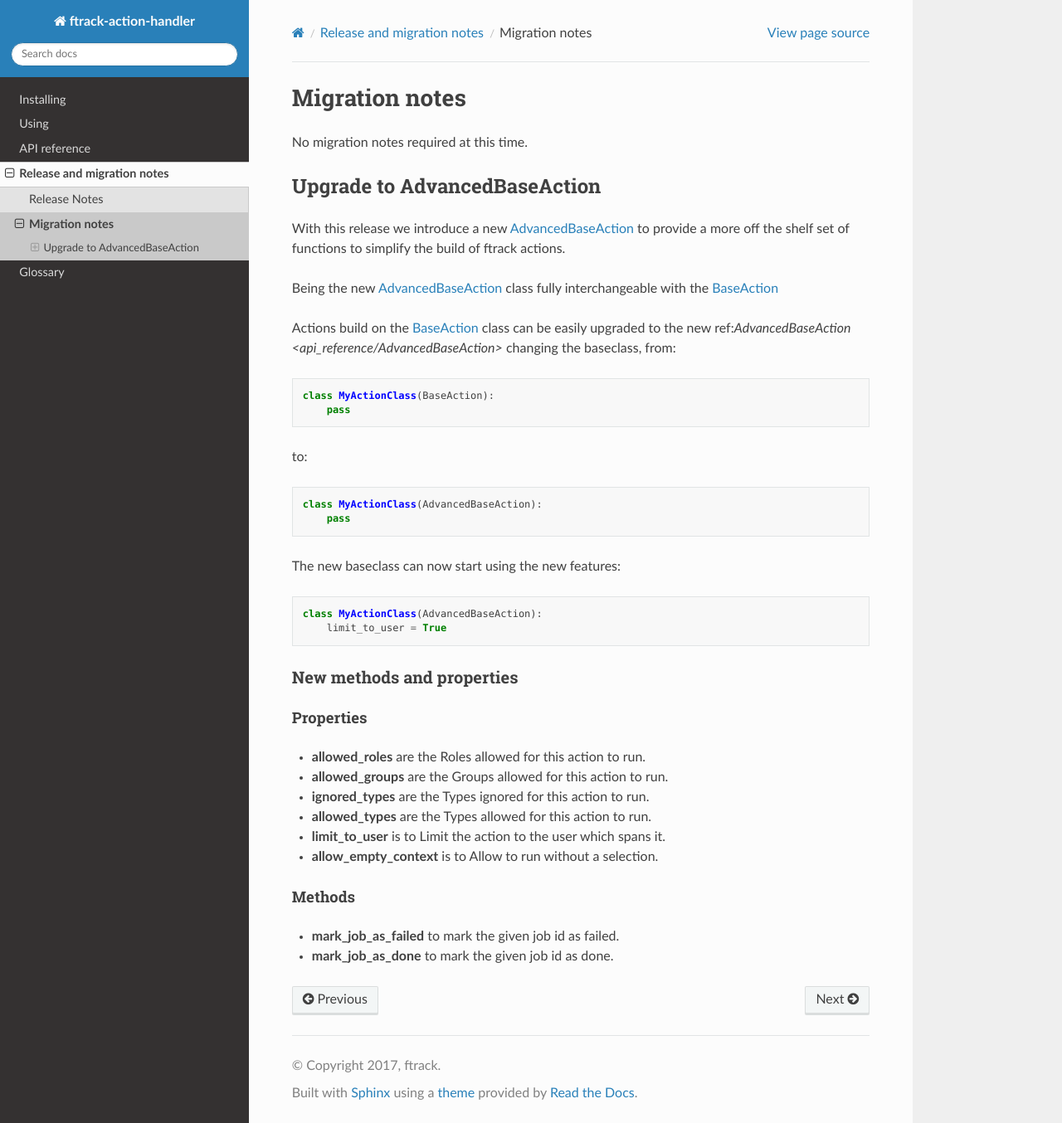
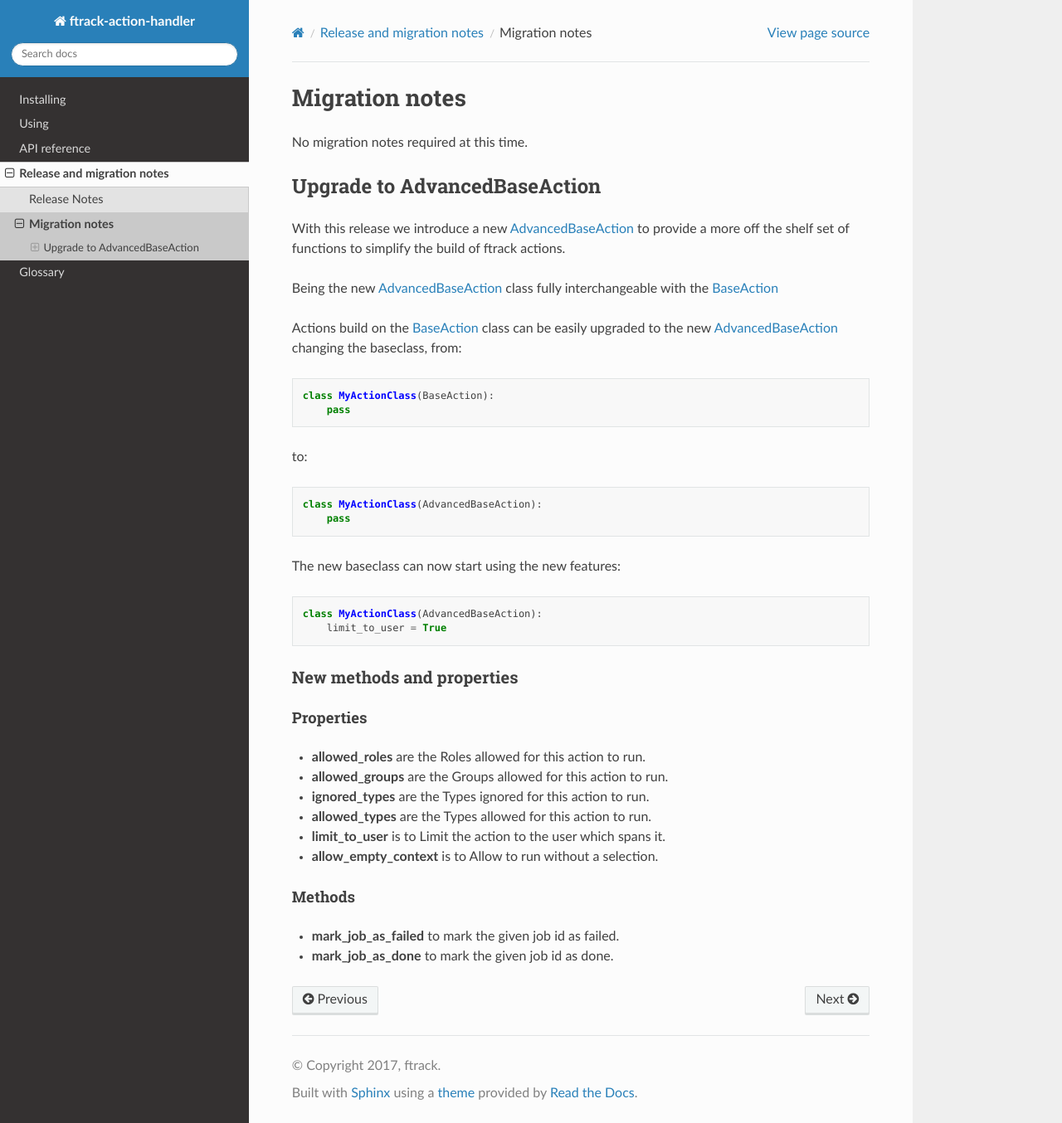
Before and after one commit to ftrackhq/ftrack-action-handler, a Sphinx documentation site: the page built from doc/release/migration.rst, in a window 1280 px wide and 1354 px high. Shown: the whole window at 83% size. Built offline with Sphinx 7.4.7 and the Read the Docs theme 2.0.0, drawn with Linux system fonts in a browser that asks for light colours.

Commit message:
fix typo

```diff
--- a/doc/release/migration.rst
+++ b/doc/release/migration.rst
@@ -21,7 +21,7 @@ Being the new :ref:`AdvancedBaseAction <api_reference/AdvancedBaseAction>` class
 
 
 Actions build on the :ref:`BaseAction <api_reference/BaseAction>` class can be easily
-upgraded to the new ref:`AdvancedBaseAction <api_reference/AdvancedBaseAction>` changing the baseclass, from:
+upgraded to the new :ref:`AdvancedBaseAction <api_reference/AdvancedBaseAction>` changing the baseclass, from:
 
 .. code::
 
```
